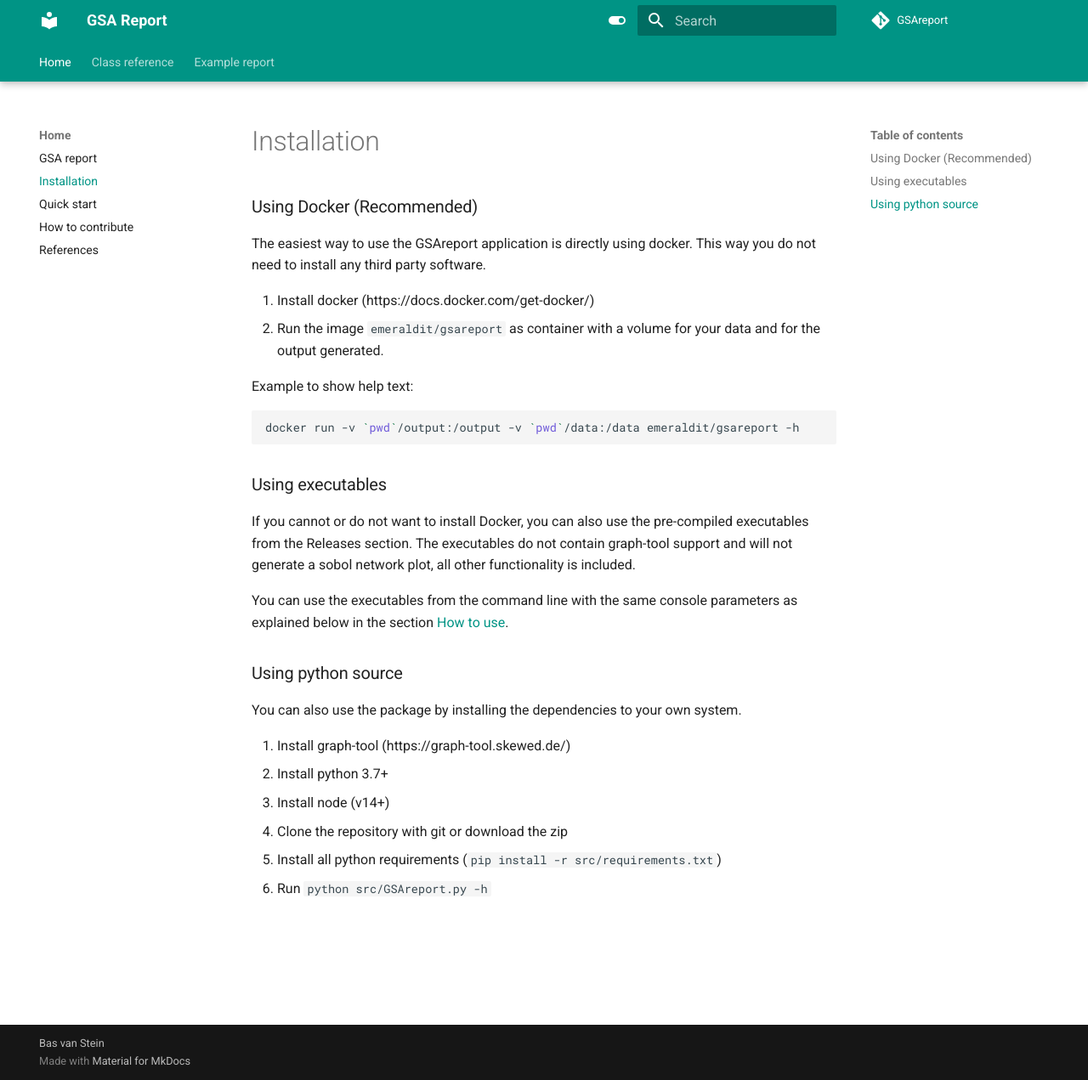
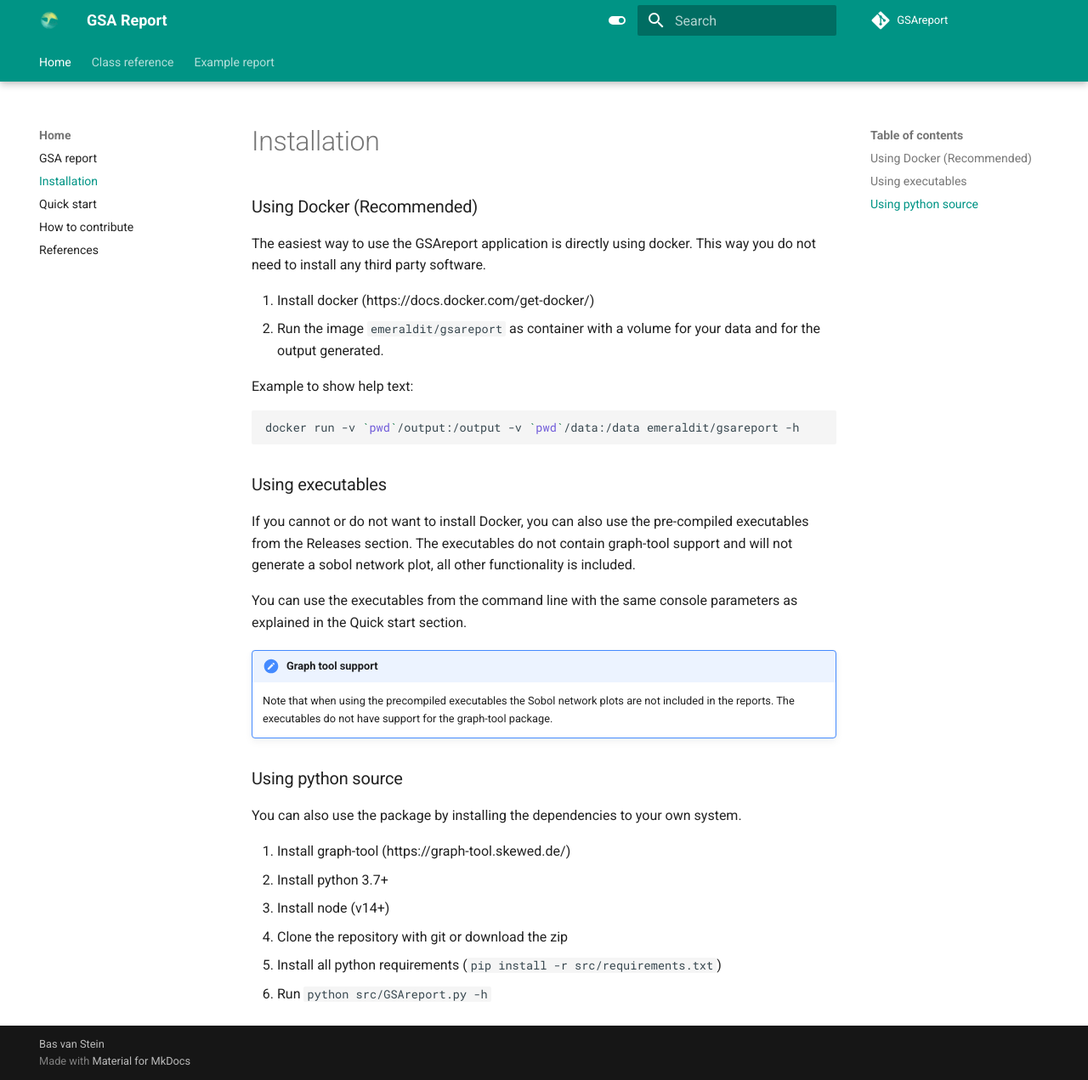
Before and after one commit to nikivanstein/GSAreport, an MkDocs documentation site: the page built from docs/sources/installation.md, in a window 1280 px wide and 1271 px high. Shown: the whole window at 85% size. Built offline with MkDocs 1.6.1 and Material for MkDocs 9.7.7, drawn with Linux system fonts in a browser that asks for light colours; comment, search, counter and statistics services are not loaded; the version menu is left out.

Commit message:
Beautification

```diff
--- a/docs/sources/index.md
+++ b/docs/sources/index.md
@@ -1,9 +1,14 @@
-<h1>Global Sensitivity Analysis Reporting</h1>
-
+![logo](logo.png){ align=left width="126" }
+# Global Sensitivity Analysis Reporting
 
 GSAreport is an application to easily generate reports that describe the global sensitivities of your input parameters as best as possible. You can use the reporting application to inspect which features are important for a given real world function / simulator or model. Using the dockerized application you can generate a report with just one line of code and no additional dependencies (except for Docker of course).
 
 Global Sensitivity Analysis is one of the tools to better understand your machine learning models or get an understanding in real-world processes.
+
+<figure markdown>
+  ![Report example](example.png)
+  <figcaption>An example report generated by GSAreport.</figcaption>
+</figure>
 
 ## What is Sensitivity Analysis?
 According to Wikipedia, sensitivity analysis is "the study of how the uncertainty in the output of a mathematical model or system (numerical or otherwise) can be apportioned to different sources of uncertainty in its inputs." The sensitivity of each input is often represented by a numeric value, called the sensitivity index. Sensitivity indices come in several forms:
--- a/docs/sources/installation.md
+++ b/docs/sources/installation.md
@@ -15,7 +15,11 @@ docker run -v `pwd`/output:/output -v `pwd`/data:/data emeraldit/gsareport -h
 If you cannot or do not want to install Docker, you can also use the pre-compiled executables from the Releases section.
 The executables do not contain graph-tool support and will not generate a sobol network plot, all other functionality is included.
 
-You can use the executables from the command line with the same console parameters as explained below in the section <a href="#Howtouse">How to use</a>.
+You can use the executables from the command line with the same console parameters as explained in the Quick start section.
+
+!!! important "Graph tool support"
+    Note that when using the precompiled executables the Sobol network plots are not included in the reports.
+    The executables do not have support for the graph-tool package.
 
 ### Using python source
 You can also use the package by installing the dependencies to your own system.
--- a/mkdocs.yml
+++ b/mkdocs.yml
@@ -28,8 +28,9 @@ theme:
         icon: material/toggle-switch-off-outline
         name: Switch to light mode
 
-  #logo: 'src/gsa-logo.png'
-  #favicon: 'src/gsa-logo.png'
+
+  logo: 'logo.png'
+  favicon: 'favicon.png'
   features:
     - content.tabs.link
     - content.code.annotate
@@ -37,7 +38,10 @@ theme:
     - navigation.tabs.sticky
     - instant
 markdown_extensions:
+  - admonition
+  - pymdownx.details
   - pymdownx.superfences
+  - md_in_html
   - pymdownx.tabbed:
       alternate_style: true
   - attr_list
```
Also changed, not shown: docs/example.png (added), docs/favicon.png (added), docs/logo.png (added).
